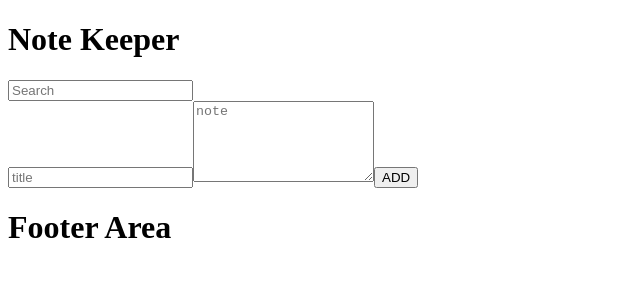
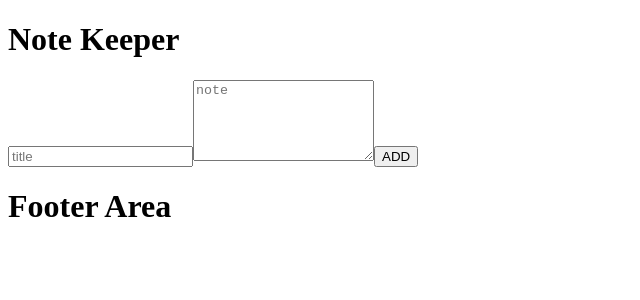
Before and after one commit to thekevinkim97/note-keeper-app, a React (Create React App) app: page / in a window 1280 px wide. Shown: the top 300 px of the page, without its empty margins (0-640 px from the left). Built offline with nearby package versions, Linux system fonts and the light colour scheme.

Commit message:
Removed the search bar

```diff
--- a/src/App.js
+++ b/src/App.js
@@ -1,7 +1,6 @@
 import React, { useState } from "react";
 import Header from "./Components/Header";
 import Footer from "./Components/Footer";
-import SearchBar from "./Components/SearchBar";
 import Note from "./Components/Note";
 import NoteCreator from "./Components/NoteCreator";
 
@@ -33,7 +32,7 @@ function App() {
   return (
     <div>
       <Header />
-      <SearchBar />
+
       <NoteCreator placeholderTitle="" placeholderContent="" editingNote={false} createNote={addNote} />
       {notes.map((noteItem, index) => {
         return (
--- a/src/Components/NoteCreator.jsx
+++ b/src/Components/NoteCreator.jsx
@@ -1,4 +1,3 @@
-import { logDOM } from "@testing-library/react";
 import React, {useState} from "react";
 
 function NoteCreator(props) {
--- a/src/Components/SearchBar.jsx
+++ /dev/null
@@ -1,11 +0,0 @@
-import React from "react";
-
-function SearchBar(props) {
-    return (
-        <div>
-            <input type="text" placeholder="Search" />
-        </div>
-    );
-}
-
-export default SearchBar;
```
Also changed, not shown: 1 other file (tests, documents, lock files or other folders).
